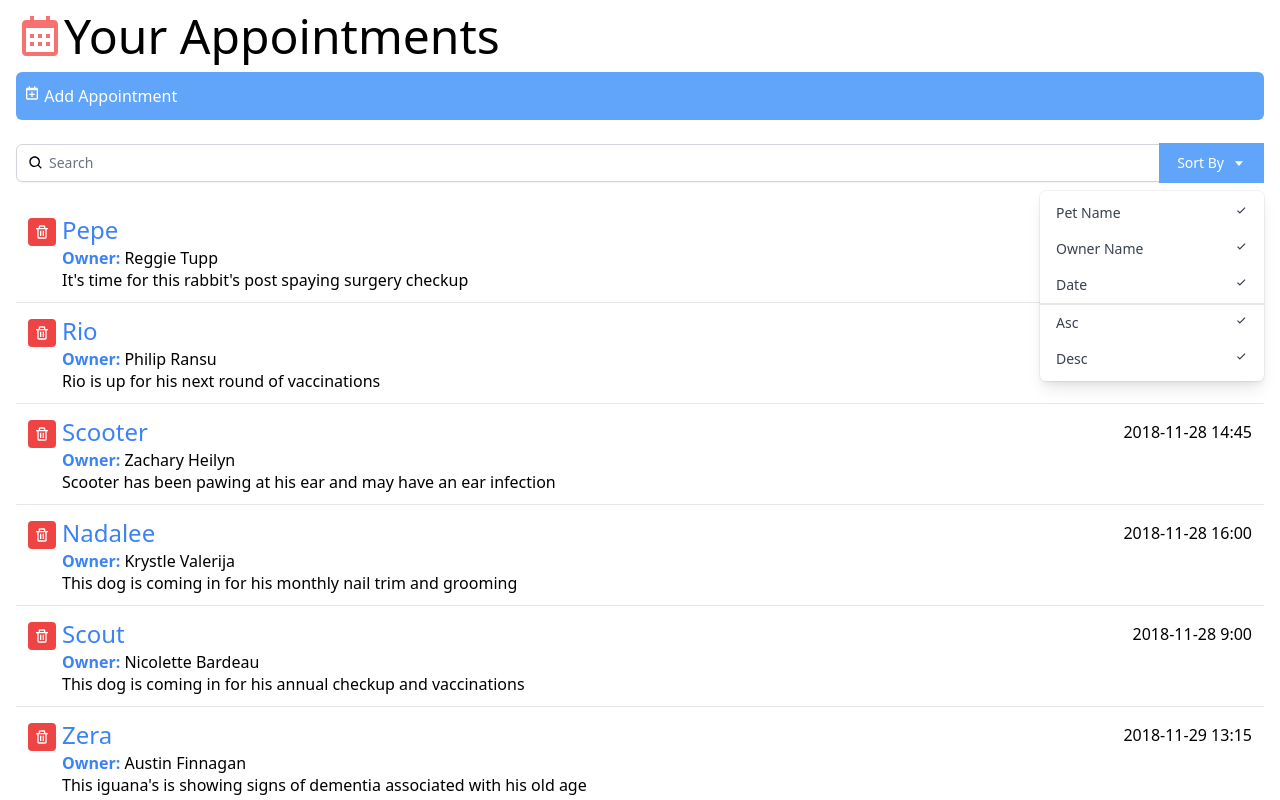
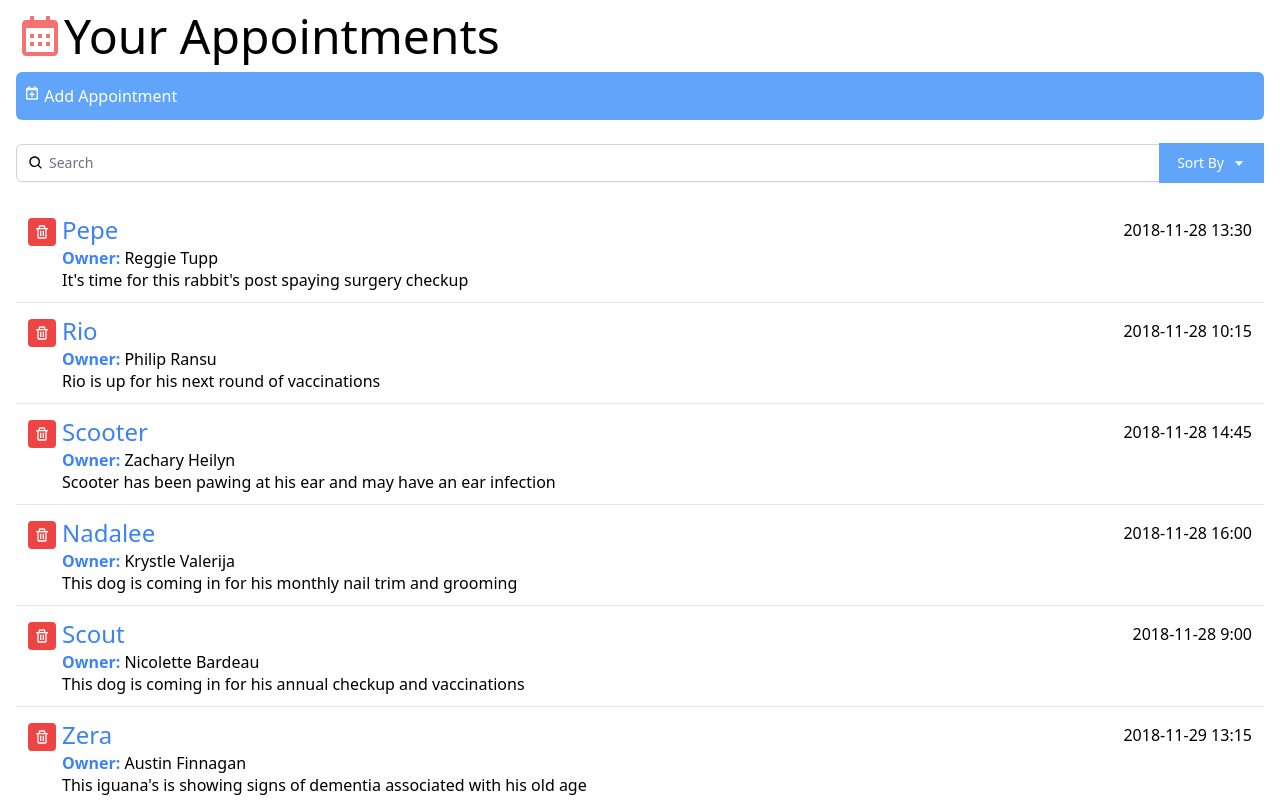
Before and after one commit to ralexrivero/react.js, a React (Create React App) app in the folder 02-interface/reactinterface/: page / in a window 1280 px wide. Shown: the top 800 px of the page. Built offline with nearby package versions, Linux system fonts and the light colour scheme; the HTML template or start-up script is replaced by a standard one.

Commit message:
pass state to hide component

```diff
--- a/02-interface/reactinterface/src/App.js
+++ b/02-interface/reactinterface/src/App.js
@@ -3,6 +3,7 @@
 import AddAppointment from './components/AddAppointment';
 import AppointmentInfo from './components/AppointmentInfo';
 import appointmentList from './data.json';
+
 
 function App () {
   return (
--- a/02-interface/reactinterface/src/components/Search.js
+++ b/02-interface/reactinterface/src/components/Search.js
@@ -1,6 +1,10 @@
 import { BiSearch, BiCaretDown, BiCheck } from 'react-icons/bi';
+import { useState } from 'react';
 
-const DropDown = () => {
+const DropDown = ({ toggle }) => {
+  if (!toggle) {
+    return null;
+  }
   return (
     <div className='origin-top-right absolute right-0 mt-2 w-56
     rounded-md shadow-lg bg-white ring-1 ring-black ring-opacity-5'
@@ -37,6 +41,7 @@
 };
 
 const Search = () => {
+  let [toggleSort, setToggleSort] = useState(false);
   return (
     <div className='py-5'>
       <div className='mt-1 relative rounded-md shadow-sm'>
@@ -50,13 +55,12 @@
         />
         <div className='absolute inset-y-0 right-0 flex items-center'>
           <div>
-            <button
-              type='button'
+            <button type='button' onClick={() => { setToggleSort(!toggleSort) }}
               className='justify-center px-4 py-2 bg-blue-400 border-2 border-blue-400 text-sm text-white hover:bg-blue-700 focus:outline-none focus:ring-2 focus:ring-offset-2 flex items-center' id='options-menu' aria-haspopup='true' aria-expanded='true'
             >
               Sort By <BiCaretDown className='ml-2' />
             </button>
-            <DropDown />
+            <DropDown toggle={toggleSort} />
           </div>
         </div>
       </div>
```
